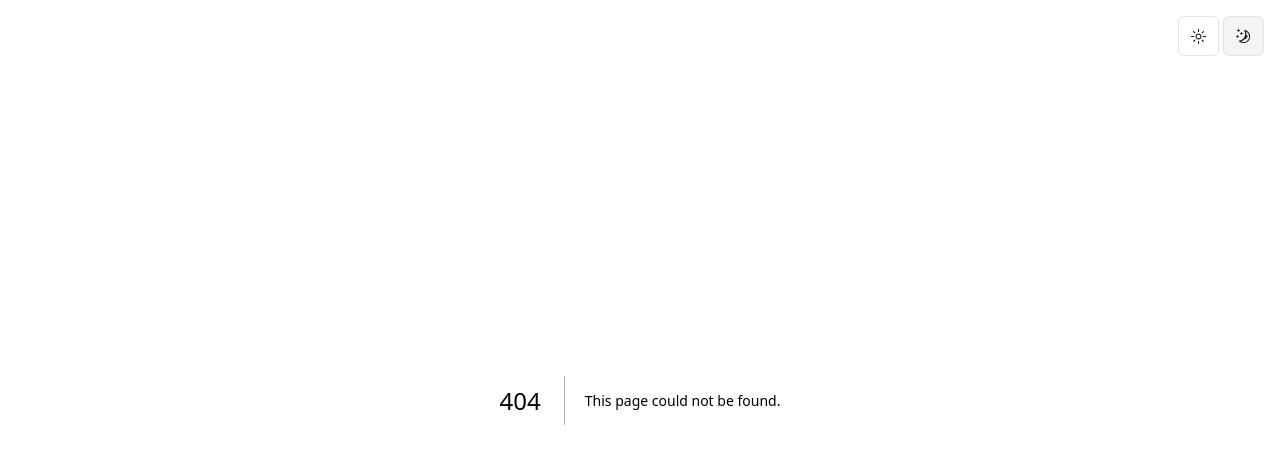
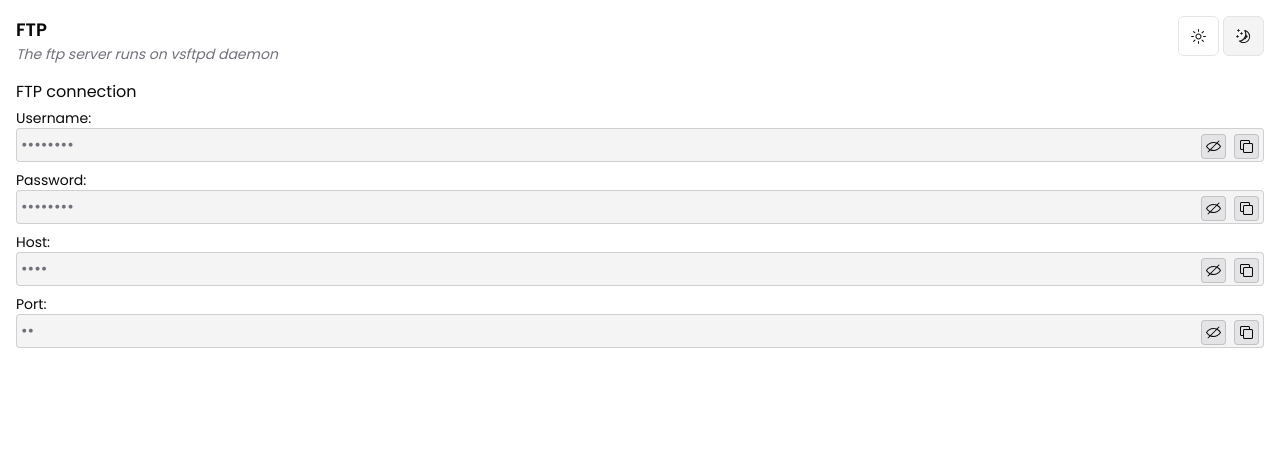
Before and after one commit to lithosphere-dev/minecraftControlPanel, a Next.js app in the folder control-panel/: page /ftp in a window 1280 px wide. Before the commit this address had no page. Shown: the top 464 px of the page. Built offline with nearby package versions, Linux system fonts and the light colour scheme.

Commit message:
send command to mc serv

```diff
--- /dev/null
+++ b/control-panel/app/(protected)/ftp/page.tsx
@@ -0,0 +1,33 @@
+import { InputPassword } from "@/components/layout/input"
+
+export default function Ftp() {
+  return (
+    <main className="h-screen w-full flex flex-col gap-4 p-4">
+      <div>
+        <h1 className="text-lg font-semibold">FTP</h1>
+        <p className="italic text-sm text-zinc-500">The ftp server runs on vsftpd daemon</p>
+      </div>
+      <div className="w-full flex flex-col gap-1">
+        <h2>FTP connection</h2>
+        <div className="flex flex-col gap-2">
+          <div>
+            <h2 className="text-sm w-24">Username:</h2>
+            <InputPassword value="username" />
+          </div>
+          <div>
+            <h2 className="text-sm w-24">Password:</h2>
+            <InputPassword value="password" />
+          </div>
+          <div>
+            <h2 className="text-sm w-24">Host:</h2>
+            <InputPassword value="host" />
+          </div>
+          <div>
+            <h2 className="text-sm w-24">Port:</h2>
+            <InputPassword value="21" />
+          </div>
+        </div>
+      </div>
+    </main>
+  )
+}
--- a/control-panel/app/api/server/command/route.ts
+++ b/control-panel/app/api/server/command/route.ts
@@ -1,31 +1,25 @@
-interface Request {
-    command: string;
-}
+import { NextResponse } from "next/server";
+import { Rcon } from "rcon-client";
+
 
 export async function POST(request: Request) {
     try {
         const data: Request = await request.json();
-        const command = data.command;
 
-        console.log(command);
+        console.log(data);
+
+        const rcon = await Rcon.connect({
+            host: "localhost", port: 25575, password: "1234"
+        })
+
+        console.log(await rcon.send(data.command))
+
+
+        rcon.end()
 
         return NextResponse.json({ message: 'Command sended successfully', data });
     } catch (error) {
         return NextResponse.json({ message: 'Error processing request', error }, { status: 500 });
     }
-    //const status = true;
-    //const rcon = await Rcon.connect({
-    //    host: "localhost", port: 25575, password: "1234"
-    //})
 
-    //let responses = await Promise.all([
-    //    rcon.send("help"),
-    //    rcon.send("whitelist list")
-    //])
-
-    //for (response of responses) {
-    //    console.log(response)
-    //}
-
-    rcon.end()
 }
--- a/control-panel/app/page.tsx
+++ b/control-panel/app/page.tsx
@@ -62,6 +62,17 @@ export default function Home() {
     }
   };
 
+  const sendCommand = async (command: string) => {
+    try {
+      const response = await fetch('/api/server/command', { method: "POST", body: JSON.stringify({ command: command }), });
+      const data = await response.json();
+
+
+    } catch (error) {
+      console.error('Error fetching minecraft docker status:', error);
+    }
+  };
+
   useEffect(() => {
     const intervalId = setInterval(() => {
       fetchMincraftDockerStatus();
@@ -110,7 +121,7 @@ export default function Home() {
   const handleKeyDown = (event: KeyboardEvent<HTMLInputElement>) => {
     if (event.key === 'Enter') {
 
-
+      sendCommand(inputValue);
       setInputValue('');
     }
   };
--- /dev/null
+++ b/control-panel/components/layout/input.tsx
@@ -0,0 +1,35 @@
+"use client";
+
+import { useState } from "react";
+import { EyeNoneIcon, CopyIcon, EyeOpenIcon } from "@radix-ui/react-icons";
+
+interface InputPasswordInfo {
+  value: string;
+}
+
+export const InputPassword = (props: InputPasswordInfo) => {
+  const [visible, setVisible] = useState(false);
+  return (
+    <div className="p-1 relative rounded border border-black/15 dark:border-white/15 bg-zinc-100 dark:bg-zinc-900">
+      <input
+        disabled
+        type={visible ? "text" : "password"}
+        value={props.value}
+        className="w-4/5 text-zinc-500 bg-transparent"
+      />
+      <div className="absolute flex gap-2 right-1 top-px h-full justify-center items-center">
+        <button
+          onClick={() => {
+            setVisible(!visible);
+          }}
+          className="transition duration-150 p-1 rounded bg-zinc-200 dark:bg-zinc-700 hover:bg-zinc-300 dark:hover:bg-zinc-600 border border-black/15 dark:border-white/15 flex justify-center items-center"
+        >
+          {visible ? <EyeOpenIcon /> : <EyeNoneIcon />}
+        </button>
+        <button className="transition duration-150 p-1 rounded bg-zinc-200 dark:bg-zinc-700 hover:bg-zinc-300 dark:hover:bg-zinc-600 border border-black/15 dark:border-white/15 flex justify-center items-center">
+          <CopyIcon />
+        </button>
+      </div>
+    </div>
+  );
+};
```
Also changed, not shown: control-panel/app/(protected)/config/page.tsx (deleted), 2 other files (tests, documents, lock files or other folders).
